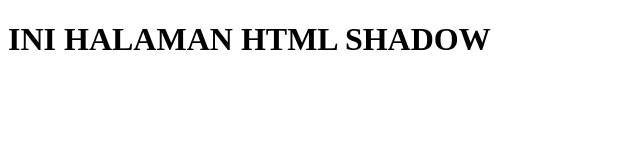
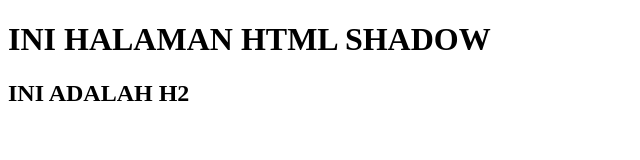
Before and after one commit to shadowgnz/belajar-github, a plain HTML site: page github/index.html in a window 1280 px wide. Shown: the whole page, without its empty margins (0-640 px from the left). Drawn offline with Linux system fonts and the light colour scheme.

Commit message:
[MOD] index.html

```diff
--- a/github/index.html
+++ b/github/index.html
@@ -3,9 +3,10 @@
 <head>
     <meta charset="UTF-8">
     <meta name="viewport" content="width=device-width, initial-scale=1.0">
-    <title>Document</title>
+    <title>INI JUDUL</title>
 </head>
 <body>
     <h1> INI HALAMAN HTML SHADOW</h1>
+    <h2> INI ADALAH H2</h2>
 </body>
 </html>
```
